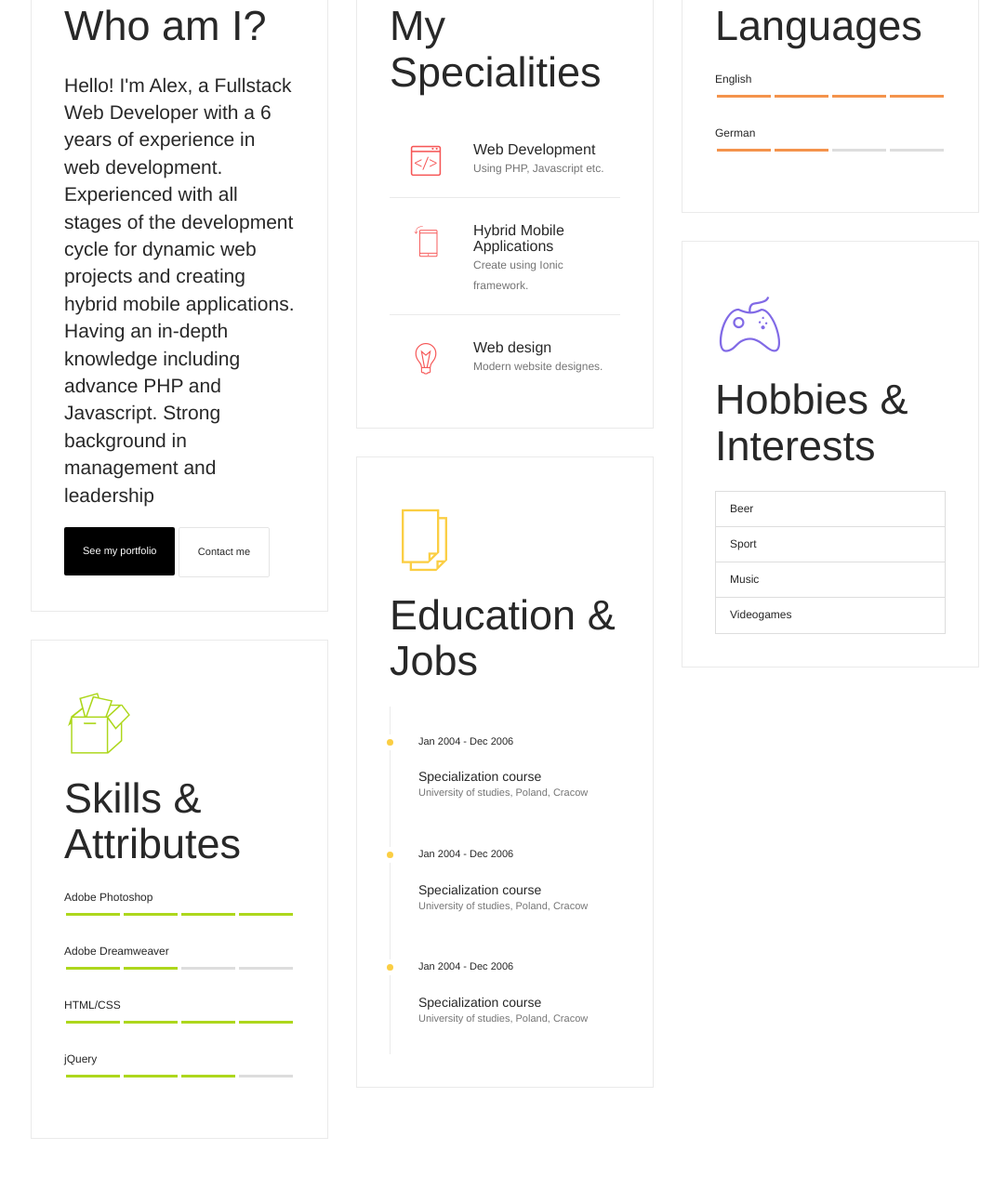
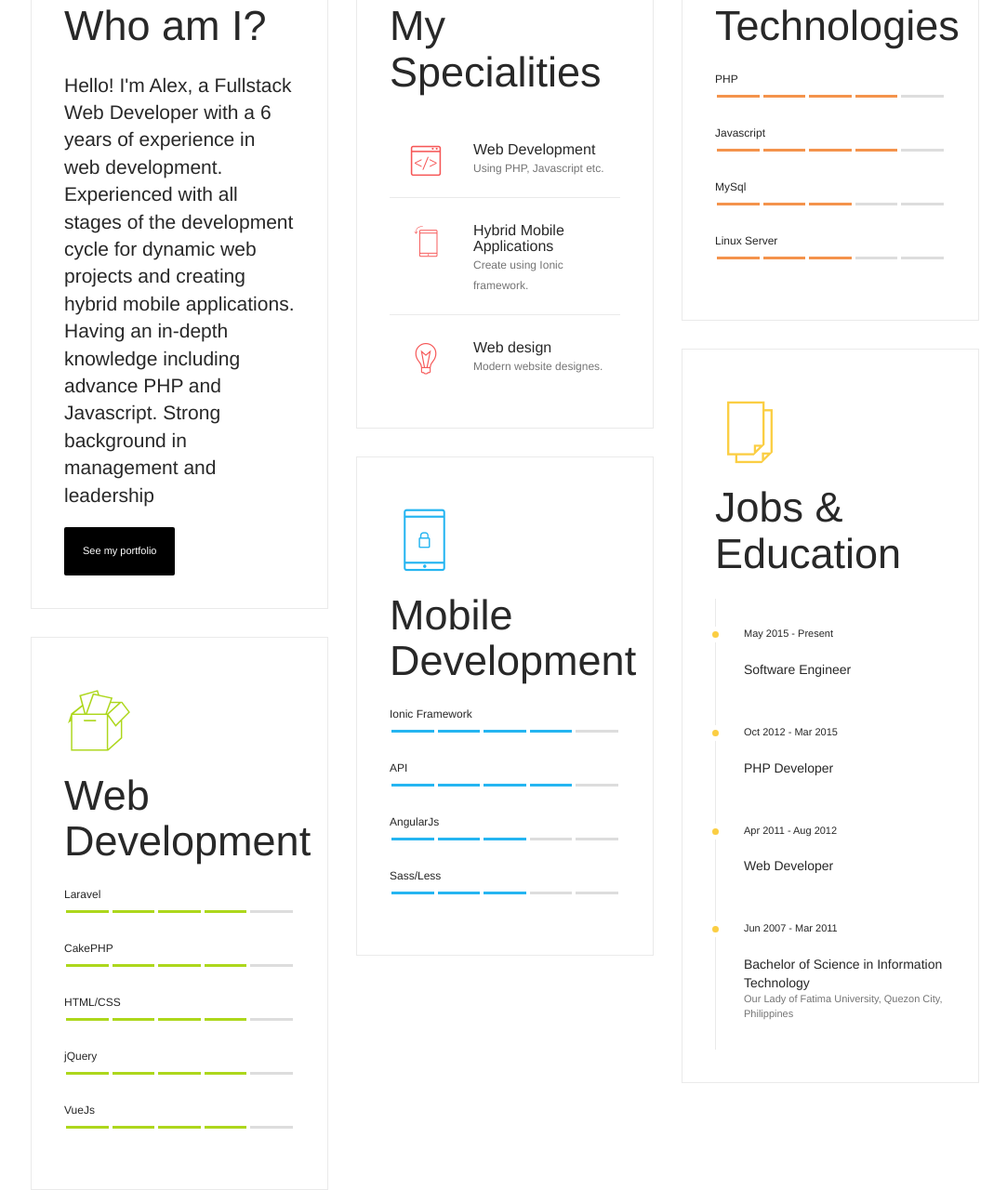
Before and after one commit to heartseeker/portfolio, a plain HTML site: page index.html in a window 1280 px wide. Shown: the part 973-2253 px from the top of the page at 93% size, without its empty margins (197-1280 px from the left). Drawn offline with nearby package versions, Linux system fonts and the light colour scheme.

Commit message:
modify index

```diff
--- a/index.html
+++ b/index.html
@@ -44,8 +44,13 @@
     <!-- Header  -->
     <header id="nav-content" class="vertical-nav nav-white">
         <!-- Logo -->
-        <div class="my-logo">
-            <a href="#profile"><img src="images/alex.jpg" alt="" /></a>
+        <div class="me-logo">
+            <a href="#profile">
+                <div class="logo-content">
+                    <h4 class="short">Alex <strong>Amistad</strong></h4>
+                    <span class="logo-caption">Full Stack Web Developer</span>
+                </div>
+            </a>
         </div>
         <!-- Navigation -->
         <ul class="menu nav me-nav">
@@ -79,7 +84,7 @@
                 <!-- Profile Content -->
                 <div class="profile-content">
                     <h1 class="short">Alex Amistad</h1>
-                    <h5>I am <span class="text-primary">Fullstack</span> Web Developer.</h5>
+                    <h5>I am <span class="text-primary">Fullstack</span> Web & <span class="text-primary">Mobile</span> Application Developer</h5>
                     <a href="#" class="btn btn-primary" target="_blank">Download my CV</a>
                     <a target="_top" href="mailto:alexinformationtech@gmail.com" class="btn btn-default">Contact me</a>
                 </div>
@@ -88,8 +93,8 @@
                     <!-- Contact List -->
                     <ul class="list-inline">
                         <li><i class="inline-icon icon-before-and-after text-primary fa fa-map-marker"></i>Quezon City, Philippines</li>
-                        <li><i class="inline-icon icon-before-and-after text-primary fa fa-comment"></i>
-                            <a target="_top" href="mailto:alexinformationtech@gmail.com">alexinformationtech@gmail.com</a></li>
+                        <li><i class="inline-icon icon-before-and-after text-primary fa fa-comment"></i> alexinformationtech@gmail.com
+                        </li>
                         <li><i class="inline-icon icon-before-and-after text-primary fa fa-phone"></i>+(639) 9058513108</li>
                     </ul>
                 </div>
@@ -106,29 +111,31 @@
                             <i class="title-icon text-blue flaticon-speech43"></i>
                             <h3>Who am I?</h3>
                             <p class="lead">Hello! I'm Alex, a Fullstack Web Developer with a 6 years of experience in web development. Experienced with all stages of the development cycle for dynamic web projects and creating hybrid mobile applications. Having an in-depth knowledge including advance PHP and Javascript. Strong background in management and leadership</p>
-                            <a href="#portfolio" class="btn btn-black">See my portfolio</a> <a href="#contact" class="btn btn-default">Contact me</a>
+                            <a href="#portfolio" class="btn btn-black">See my portfolio</a>
                         </div>
-                        <!-- Box - Skills & Attributes -->
+                        <!-- Web Development -->
                         <div class="resume-box animated slide-in-left appear-second">
                             <i class="title-icon text-green flaticon-open79"></i>
-                            <h3>Skills &amp; Attributes</h3>
+                            <h3>Web Development</h3>
                             <!-- Sinlge skill -->
                             <div class="skill">
-                                <span class="skill-name">Adobe Photoshop</span>
+                                <span class="skill-name">Laravel</span>
                                 <div class="skill-bar sb-green">
                                     <div class="skill-rate-on"></div>
                                     <div class="skill-rate-on"></div>
                                     <div class="skill-rate-on"></div>
                                     <div class="skill-rate-on"></div>
+                                    <div class="skill-rate-off"></div>
                                 </div>
                             </div>
                             <!-- Sinlge skill -->
                             <div class="skill">
-                                <span class="skill-name">Adobe Dreamweaver</span>
+                                <span class="skill-name">CakePHP</span>
                                 <div class="skill-bar sb-green">
                                     <div class="skill-rate-on"></div>
                                     <div class="skill-rate-on"></div>
-                                    <div class="skill-rate-off"></div>
+                                    <div class="skill-rate-on"></div>
+                                    <div class="skill-rate-on"></div>
                                     <div class="skill-rate-off"></div>
                                 </div>
                             </div>
@@ -140,12 +147,25 @@
                                     <div class="skill-rate-on"></div>
                                     <div class="skill-rate-on"></div>
                                     <div class="skill-rate-on"></div>
+                                    <div class="skill-rate-off"></div>
                                 </div>
                             </div>
                             <!-- Sinlge skill -->
                             <div class="skill">
                                 <span class="skill-name">jQuery</span>
                                 <div class="skill-bar sb-green">
+                                    <div class="skill-rate-on"></div>
+                                    <div class="skill-rate-on"></div>
+                                    <div class="skill-rate-on"></div>
+                                    <div class="skill-rate-on"></div>
+                                    <div class="skill-rate-off"></div>
+                                </div>
+                            </div>
+                            <!-- Sinlge skill -->
+                            <div class="skill">
+                                <span class="skill-name">VueJs</span>
+                                <div class="skill-bar sb-green">
+                                    <div class="skill-rate-on"></div>
                                     <div class="skill-rate-on"></div>
                                     <div class="skill-rate-on"></div>
                                     <div class="skill-rate-on"></div>
@@ -184,28 +204,50 @@
                                 </div>
                             </div>
                         </div>
-                        <!-- Box - Education & Jobs -->
-                        <div class="resume-box animated slide-in-left">
-                            <i class="title-icon text-yellow flaticon-document56"></i>
-                            <h3>Education & Jobs</h3>
-                            <div class="timeline">
-                                <!-- Single event -->
-                                <div class="timeline-event te-yellow">
-                                    <div class="event-date">Jan 2004 - Dec 2006</div>
-                                    <div class="event-name">Specialization course</div>
-                                    <div class="event-description">University of studies, Poland, Cracow</div>
+                        <!-- Mobile Development -->
+                        <div class="resume-box animated slide-in-left appear-second">
+                            <i class="title-icon text-blue flaticon-tablet40"></i>
+                            <h3>Mobile Development</h3>
+                            <!-- Sinlge skill -->
+                            <div class="skill">
+                                <span class="skill-name">Ionic Framework</span>
+                                <div class="skill-bar sb-blue">
+                                    <div class="skill-rate-on"></div>
+                                    <div class="skill-rate-on"></div>
+                                    <div class="skill-rate-on"></div>
+                                    <div class="skill-rate-on"></div>
+                                    <div class="skill-rate-off"></div>
                                 </div>
-                                <!-- Single event -->
-                                <div class="timeline-event te-yellow">
-                                    <div class="event-date">Jan 2004 - Dec 2006</div>
-                                    <div class="event-name">Specialization course</div>
-                                    <div class="event-description">University of studies, Poland, Cracow</div>
+                            </div>
+                            <!-- Sinlge skill -->
+                            <div class="skill">
+                                <span class="skill-name">API</span>
+                                <div class="skill-bar sb-blue">
+                                    <div class="skill-rate-on"></div>
+                                    <div class="skill-rate-on"></div>
+                                    <div class="skill-rate-on"></div>
+                                    <div class="skill-rate-on"></div>
+                                    <div class="skill-rate-off"></div>
                                 </div>
-                                <!-- Single event -->
-                                <div class="timeline-event te-yellow">
-                                    <div class="event-date">Jan 2004 - Dec 2006</div>
-                                    <div class="event-name">Specialization course</div>
-                                    <div class="event-description">University of studies, Poland, Cracow</div>
+                            </div>
+                            <div class="skill">
+                                <span class="skill-name">AngularJs</span>
+                                <div class="skill-bar sb-blue">
+                                    <div class="skill-rate-on"></div>
+                                    <div class="skill-rate-on"></div>
+                                    <div class="skill-rate-on"></div>
+                                    <div class="skill-rate-off"></div>
+                                    <div class="skill-rate-off"></div>
+                                </div>
+                            </div>
+                            <div class="skill">
+                                <span class="skill-name">Sass/Less</span>
+                                <div class="skill-bar sb-blue">
+                                    <div class="skill-rate-on"></div>
+                                    <div class="skill-rate-on"></div>
+                                    <div class="skill-rate-on"></div>
+                                    <div class="skill-rate-off"></div>
+                                    <div class="skill-rate-off"></div>
                                 </div>
                             </div>
                         </div>
@@ -214,21 +256,45 @@
                         <!-- Box - Languages -->
                         <div class="resume-box animated slide-in-right appear-second">
                             <i class="title-icon text-orange flaticon-chat25"></i>
-                            <h3>Languages</h3>
+                            <h3>Technologies</h3>
                             <!-- Single skill -->
                             <div class="skill">
-                                <span class="skill-name">English</span>
+                                <span class="skill-name">PHP</span>
                                 <div class="skill-bar sb-orange">
                                     <div class="skill-rate-on"></div>
                                     <div class="skill-rate-on"></div>
                                     <div class="skill-rate-on"></div>
                                     <div class="skill-rate-on"></div>
+                                    <div class="skill-rate-off"></div>
                                 </div>
                             </div>
                             <!-- Single skill -->
                             <div class="skill">
-                                <span class="skill-name">German</span>
+                                <span class="skill-name">Javascript</span>
                                 <div class="skill-bar sb-orange">
+                                    <div class="skill-rate-on"></div>
+                                    <div class="skill-rate-on"></div>
+                                    <div class="skill-rate-on"></div>
+                                    <div class="skill-rate-on"></div>
+                                    <div class="skill-rate-off"></div>
+                                </div>
+                            </div>
+                            <!-- Single skill -->
+                            <div class="skill">
+                                <span class="skill-name">MySql</span>
+                                <div class="skill-bar sb-orange">
+                                    <div class="skill-rate-on"></div>
+                                    <div class="skill-rate-on"></div>
+                                    <div class="skill-rate-on"></div>
+                                    <div class="skill-rate-off"></div>
+                                    <div class="skill-rate-off"></div>
+                                </div>
+                            </div>
+                            <!-- Single skill -->
+                            <div class="skill">
+                                <span class="skill-name">Linux Server</span>
+                                <div class="skill-bar sb-orange">
+                                    <div class="skill-rate-on"></div>
                                     <div class="skill-rate-on"></div>
                                     <div class="skill-rate-on"></div>
                                     <div class="skill-rate-off"></div>
@@ -236,17 +302,33 @@
                                 </div>
                             </div>
                         </div>
-                        <!-- Box - Hobbies -->
-                        <div class="resume-box animated slide-in-bottom">
-                            <i class="title-icon text-violet flaticon-joystick4"></i>
-                            <h3>Hobbies &amp; Interests</h3>
-                            <!-- List group -->
-                            <ul class="list-group">
-                                <li class="list-group-item">Beer</li>
-                                <li class="list-group-item">Sport</li>
-                                <li class="list-group-item">Music</li>
-                                <li class="list-group-item">Videogames</li>
-                            </ul>
+                        <!-- Box - Education & Jobs -->
+                        <div class="resume-box animated slide-in-left">
+                            <i class="title-icon text-yellow flaticon-document56"></i>
+                            <h3>Jobs & Education</h3>
+                            <div class="timeline">
+                                <!-- Single event -->
+                                <div class="timeline-event te-yellow">
+                                    <div class="event-date">May 2015 - Present</div>
+                                    <div class="event-name">Software Engineer</div>
+                                </div>
+                                <!-- Single event -->
+                                <div class="timeline-event te-yellow">
+                                    <div class="event-date">Oct 2012 - Mar 2015</div>
+                                    <div class="event-name">PHP Developer</div>
+                                </div>
+                                <!-- Single event -->
+                                <div class="timeline-event te-yellow">
+                                    <div class="event-date">Apr 2011 - Aug 2012</div>
+                                    <div class="event-name">Web Developer</div>
+                                </div>
+                                <!-- Single event -->
+                                <div class="timeline-event te-yellow">
+                                    <div class="event-date">Jun 2007 - Mar 2011</div>
+                                    <div class="event-name">Bachelor of Science in Information Technology</div>
+                                    <div class="event-description">Our Lady of Fatima University, Quezon City, Philippines</div>
+                                </div>
+                            </div>
                         </div>
                     </div>
                 </div>
```
